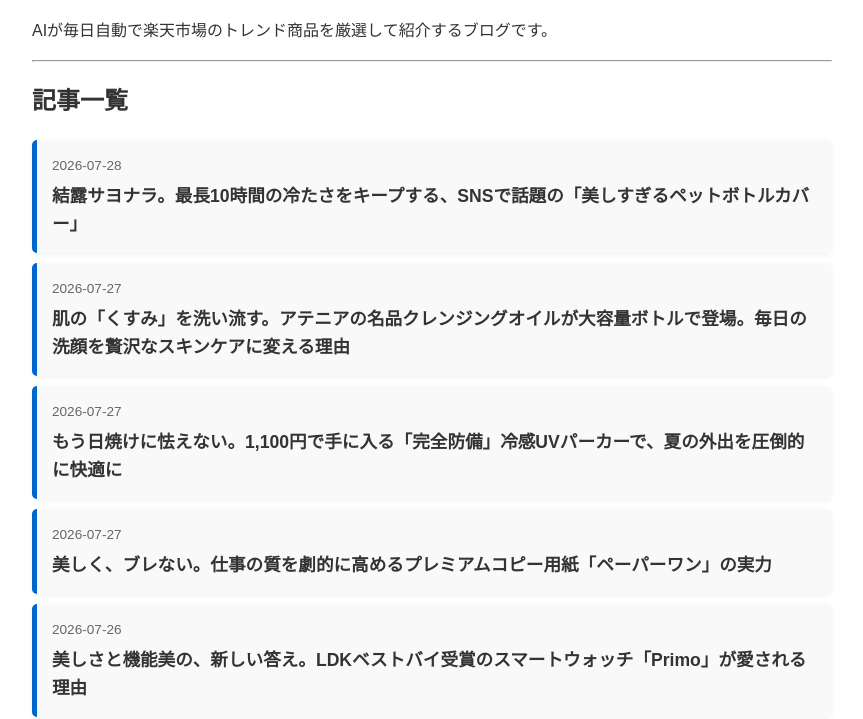
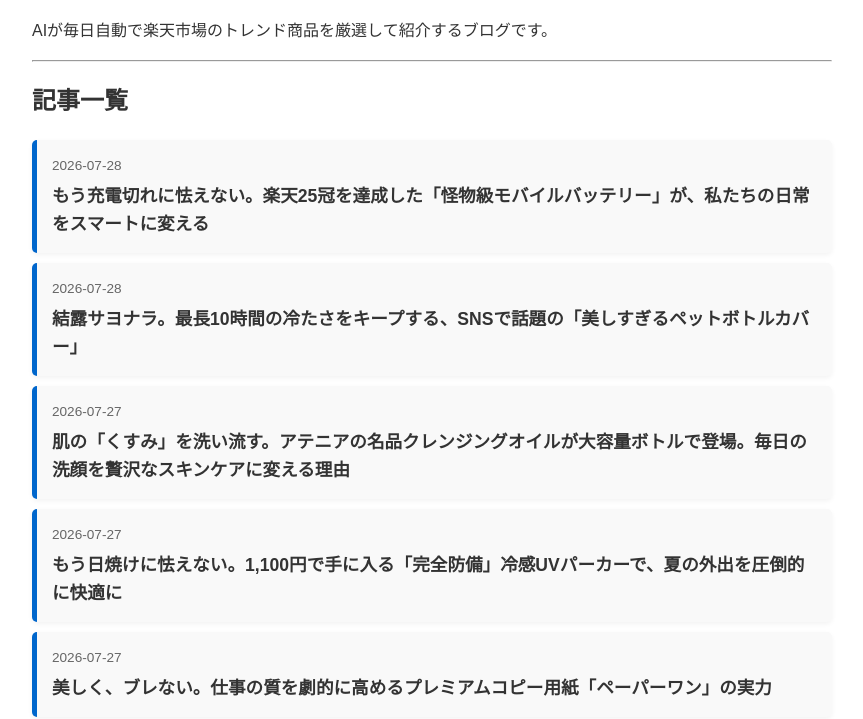
Before and after one commit to affi-gemi/my-auto-blog, a plain HTML site: page index.html in a window 1280 px wide. Shown: the part 109-828 px from the top of the page, without its empty margins (208-1071 px from the left). Drawn offline with Linux system fonts and the light colour scheme.

Commit message:
Auto-post: index.html

```diff
--- a/index.html
+++ b/index.html
@@ -20,6 +20,10 @@
     <hr>
     <h2>記事一覧</h2>
     <ul>
+        <li>
+            <span class="date">2026-07-28</span>
+            <a href="posts/article_20260728_1.html">もう充電切れに怯えない。楽天25冠を達成した「怪物級モバイルバッテリー」が、私たちの日常をスマートに変える</a>
+        </li>
         <li>
             <span class="date">2026-07-28</span>
             <a href="posts/article_20260728_0.html">結露サヨナラ。最長10時間の冷たさをキープする、SNSで話題の「美しすぎるペットボトルカバー」</a>
```
